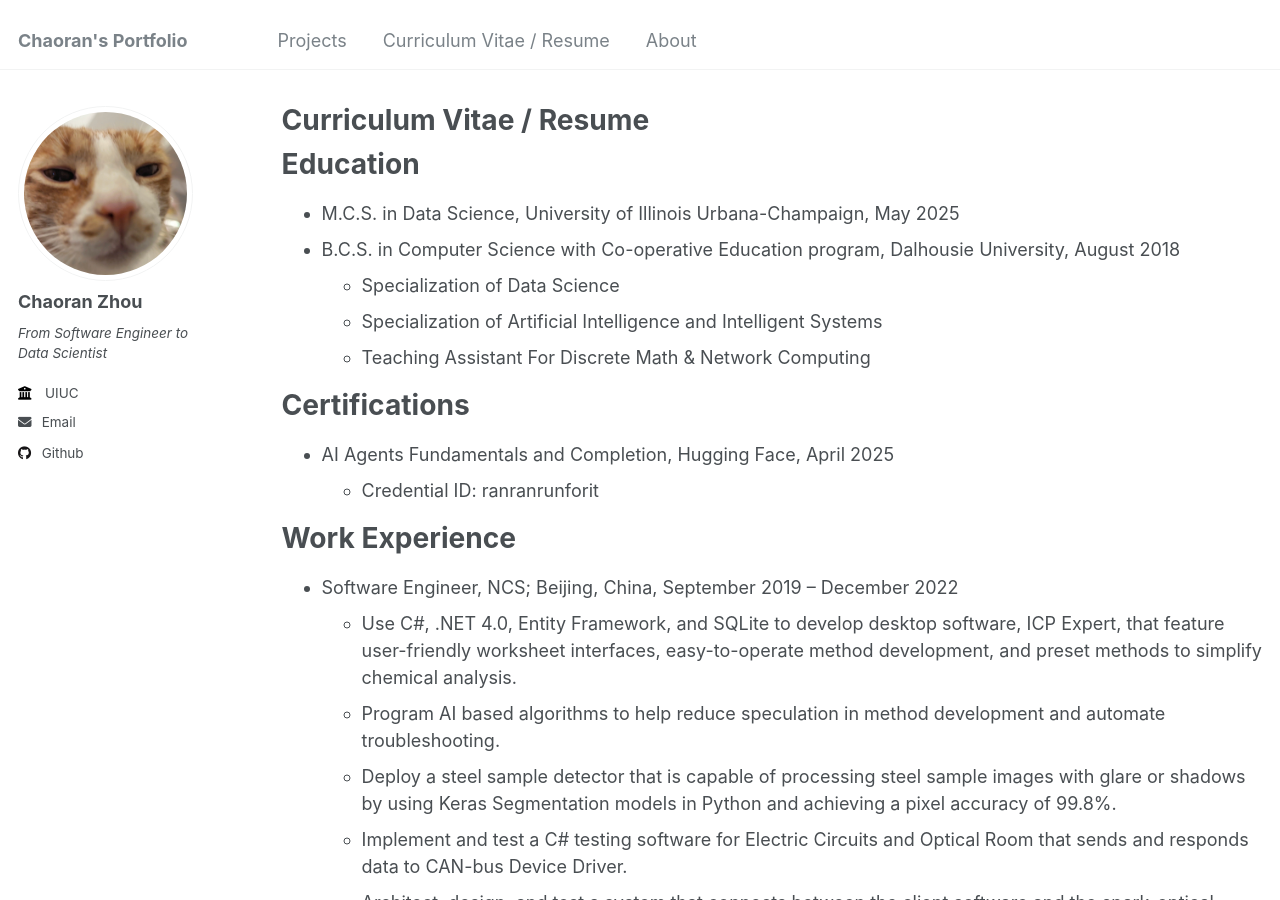
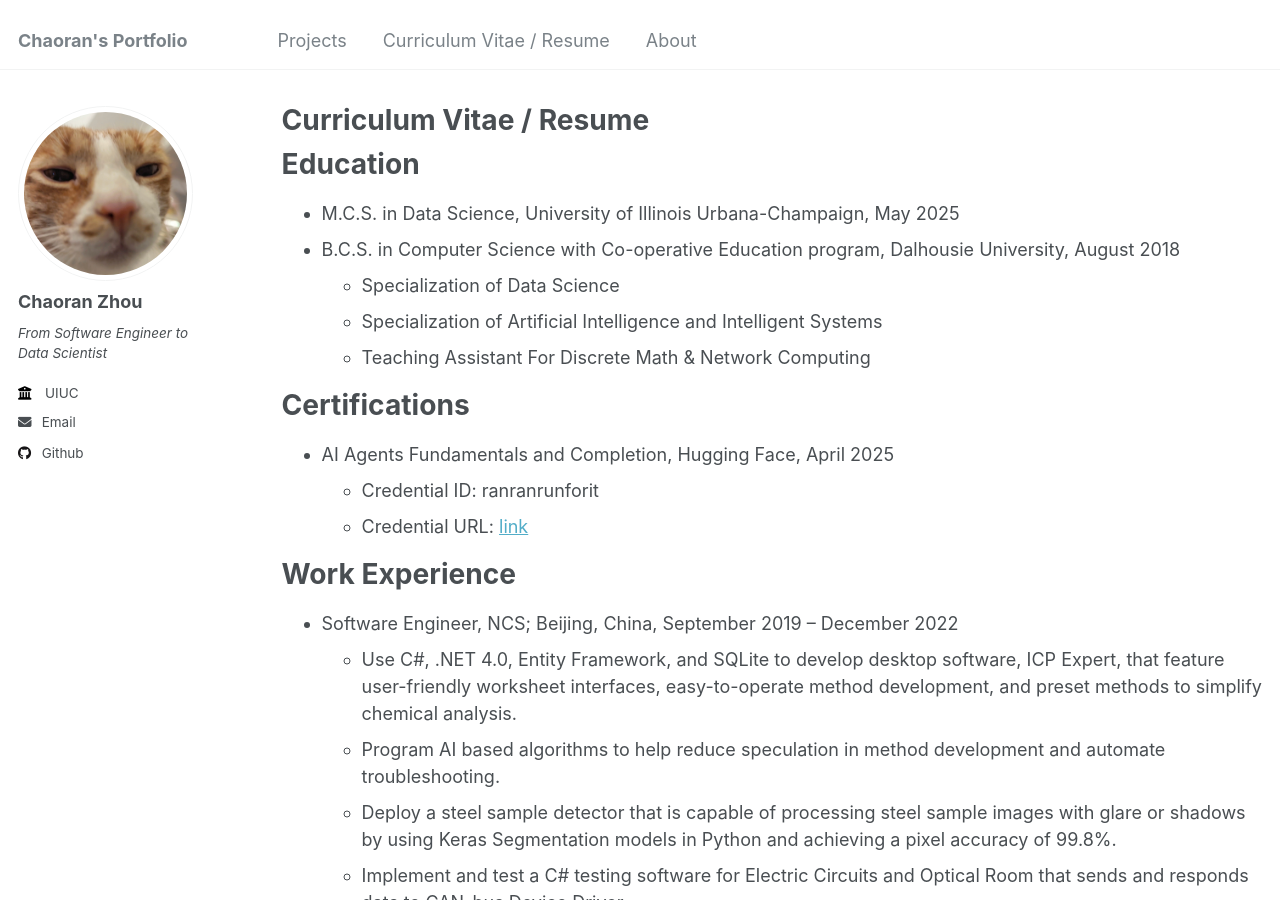
Before and after one commit to ranranrunforit/ranranrunforit.github.io, a Jekyll site: the page built from _pages/cv.md, in a window 1280 px wide and 900 px high. Built offline with Jekyll 4.4.1, drawn with Linux system fonts in a browser that asks for light colours.

Commit message:
Update cv.md

```diff
--- a/_pages/cv.md
+++ b/_pages/cv.md
@@ -23,6 +23,7 @@ Certifications
 ======
 * AI Agents Fundamentals and Completion, Hugging Face, April 2025
   * Credential ID: ranranrunforit
+  * Credential URL: [link]([(https://huggingface.co/datasets/agents-course/certificates/resolve/main/certificates/ranranrunforit/2025-04-24.png))
 
 
 Work Experience
```
